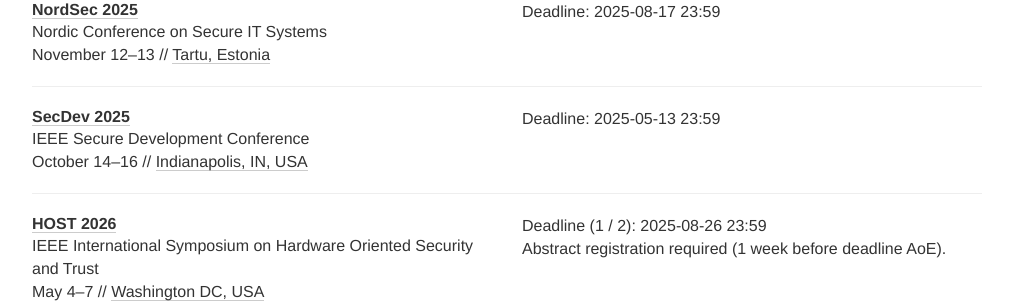
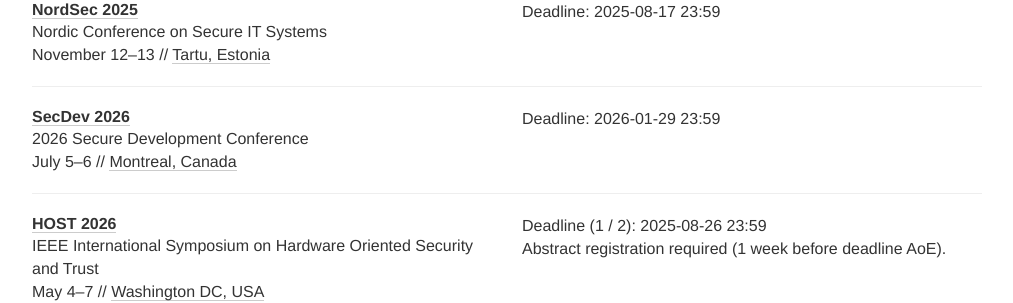
Before and after one commit to sec-deadlines/sec-deadlines.github.io, a Jekyll site: the page built from index.html, in a window 1280 px wide and 900 px high, scrolled down 11844 px. Shown: the part 152-455 px from the top of the window, without its empty margins (133-1146 px from the left). Built offline with Jekyll 4.4.1, drawn with Linux system fonts in a browser that asks for light colours; nearby versions of some CDN libraries; comment, search, counter and statistics services are not loaded.

Commit message:
Update SecDev dates for 2026

```diff
--- a/_data/conferences.yml
+++ b/_data/conferences.yml
@@ -744,12 +744,12 @@
   tags: [SEC, PRIV, CONF]
 
 - name: SecDev
-  year: 2025
-  description: IEEE Secure Development Conference
-  link: https://secdev.ieee.org/2025/home/
-  deadline: ["2025-05-13 23:59"]
-  date: "October 14-16"
-  place: Indianapolis, IN, USA
+  year: 2026
+  description: 2026 Secure Development Conference
+  link: https://conf.researchr.org/home/secdev-2026
+  deadline: ["2026-01-29 23:59"]
+  date: "July 5-6"
+  place: Montreal, Canada
   tags: [SEC, PRIV, CONF]
 
 - name: HOST
```
